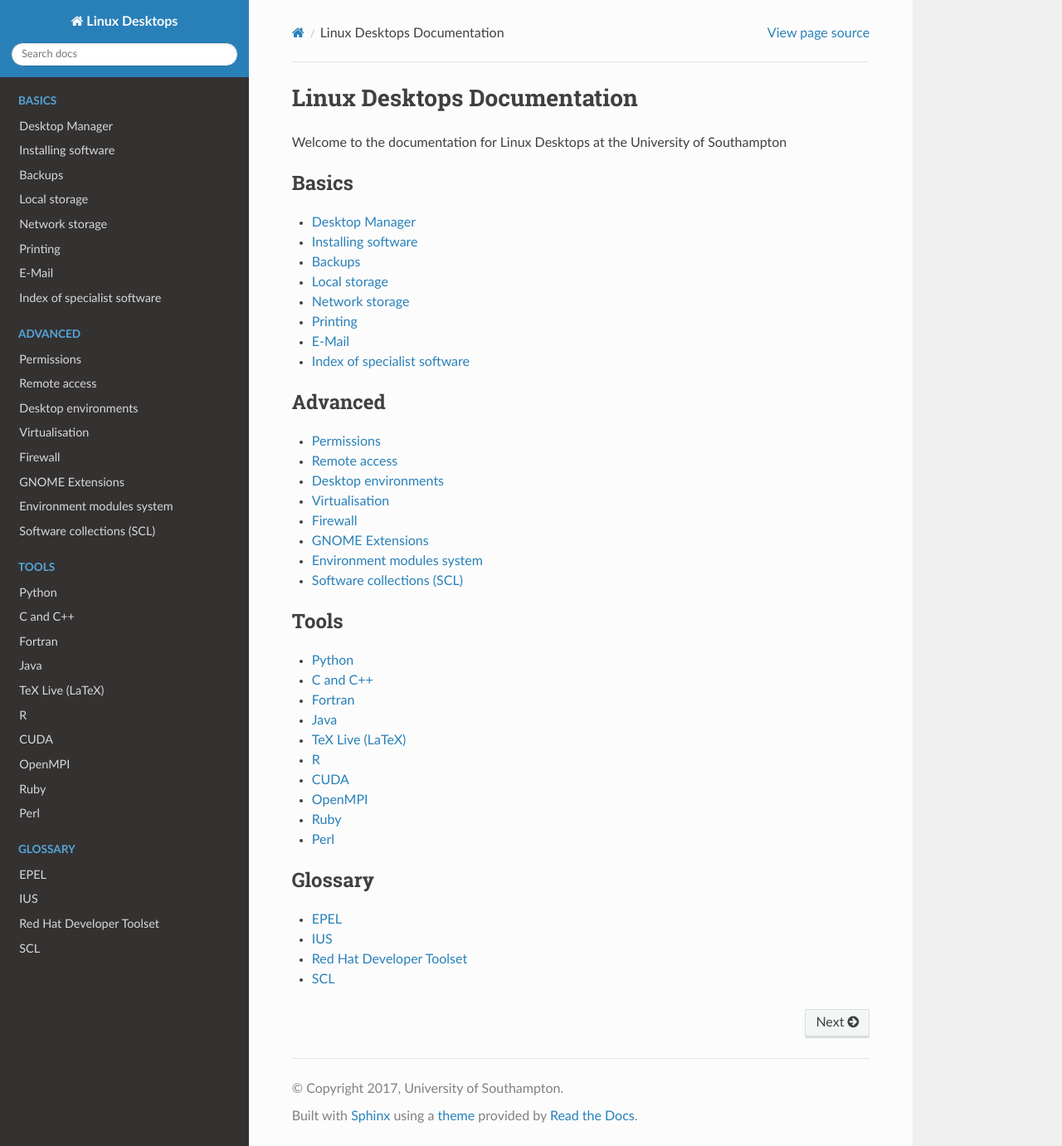
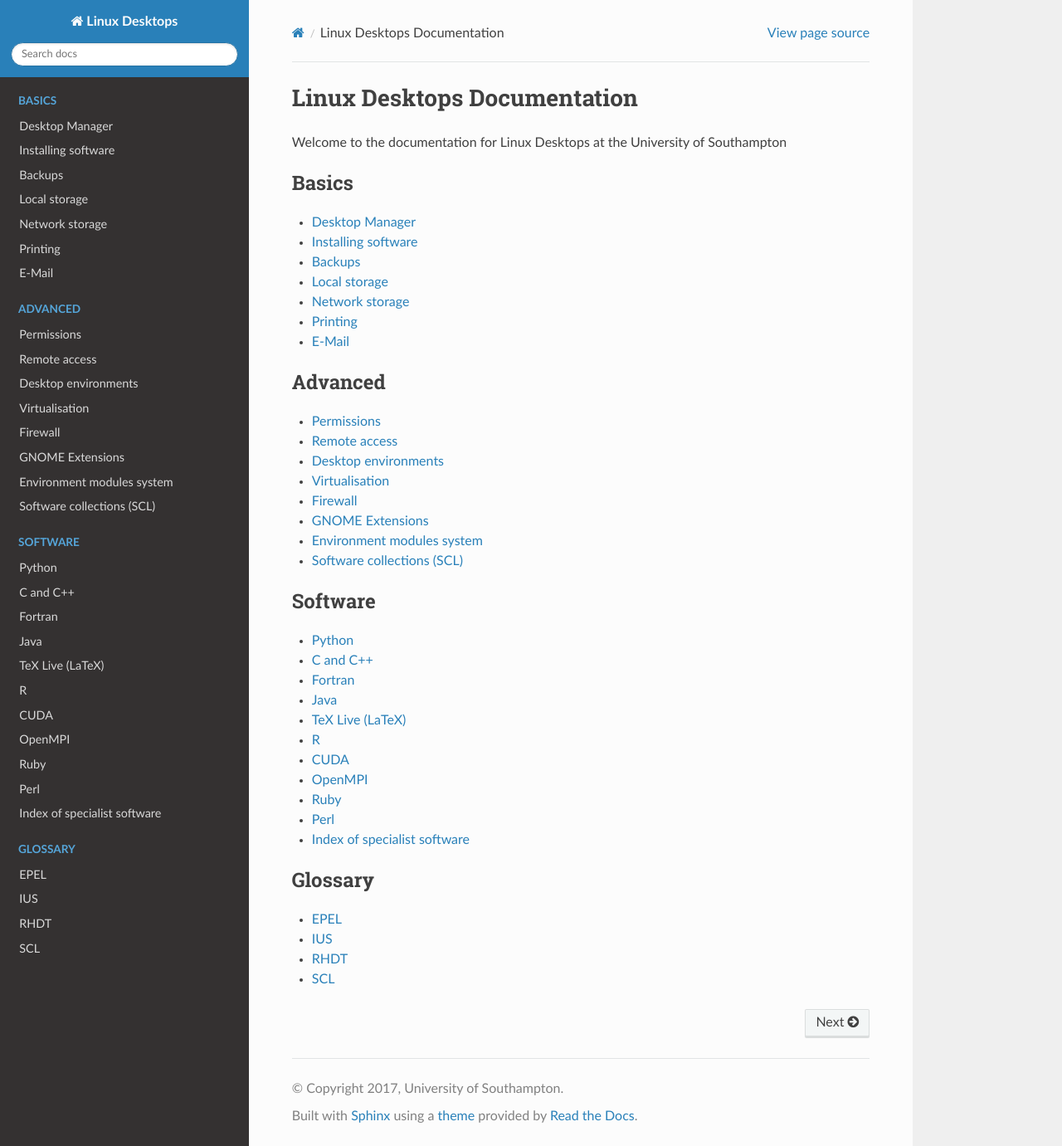
Before and after one commit to southampton/linuxdesktopdocs, a Sphinx documentation site: the page built from docs/index.rst, in a window 1280 px wide and 1381 px high. Shown: the whole window at 83% size. Built offline with Sphinx 7.4.7 and the Read the Docs theme 2.0.0, drawn with Linux system fonts in a browser that asks for light colours.

Commit message:
move index lower down, make RHDT glossary page short as intended

```diff
--- a/docs/index.rst
+++ b/docs/index.rst
@@ -31,7 +30,7 @@ Welcome to the documentation for Linux Desktops at the University of Southampton
 
 .. toctree::
    :maxdepth: 1
-   :caption: Tools
+   :caption: Software
 
    python
    c
--- a/docs/rhdt.rst
+++ b/docs/rhdt.rst
@@ -1,5 +1,5 @@
-Red Hat Developer Toolset
-=========================
+RHDT
+====
 
 RHDT, or the Red Hat Developer Toolset, is a bundle of software for developing
 applications. Bundles are released with new versions once per year and are
```
Also changed, not shown: other parts of docs/index.rst (+1 -1 lines).
